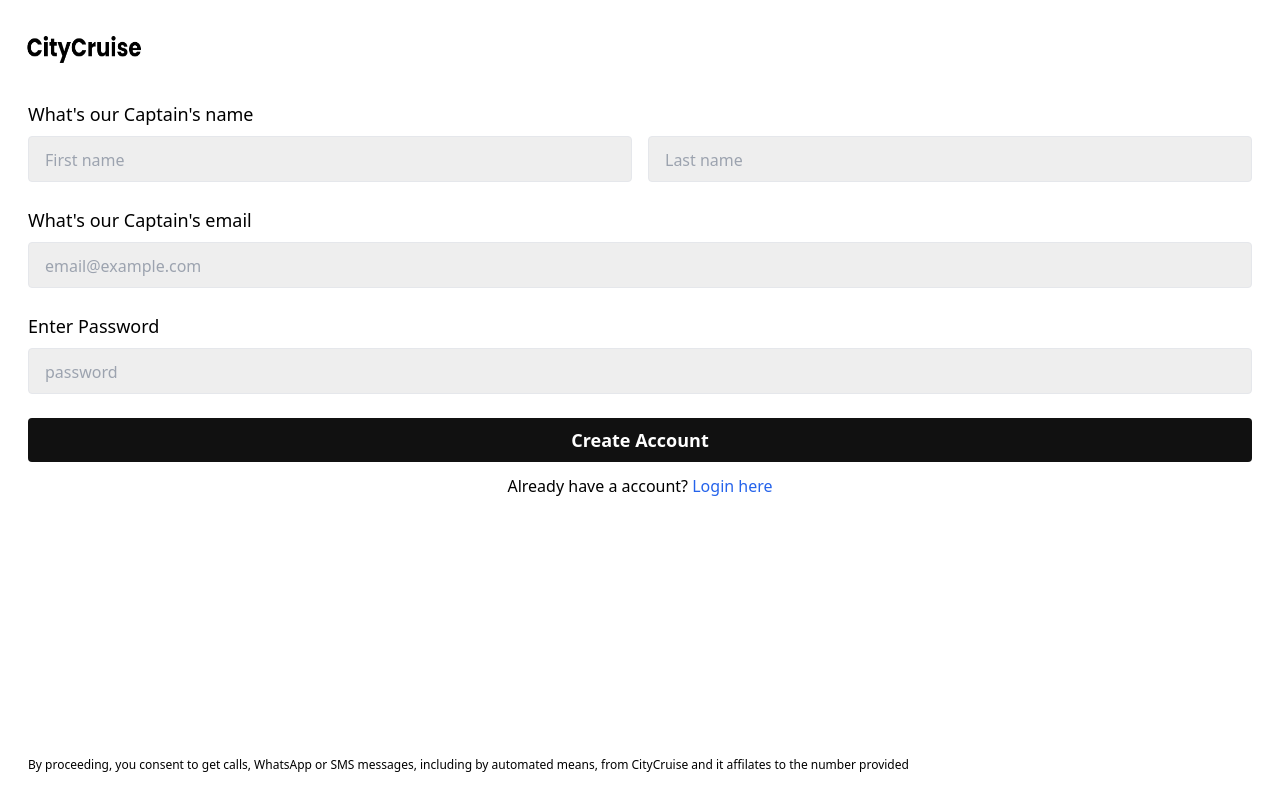
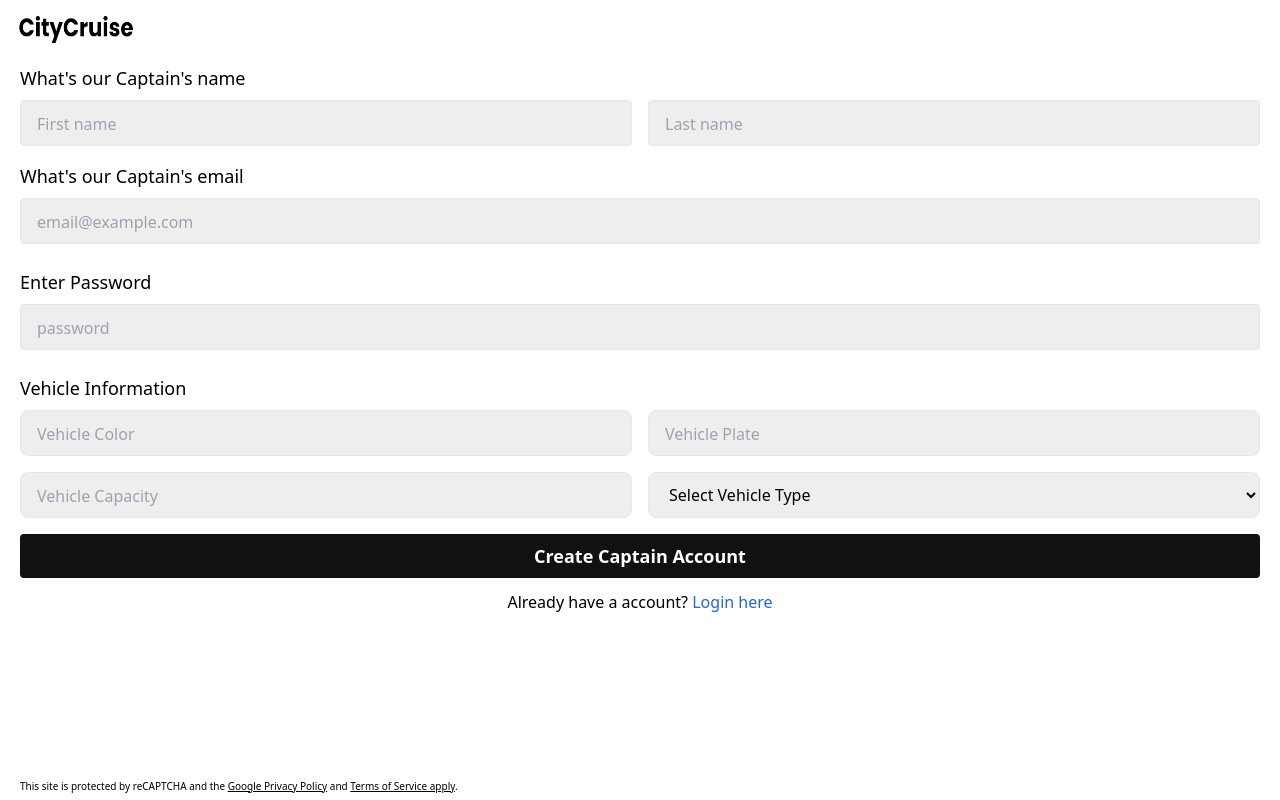
Before and after one commit to HEMANT-YADAV123/CityCruise, a React (Vite) app in the folder Frontend/: page /captain-signup in a window 1280 px wide. Built offline with nearby package versions, Linux system fonts and the light colour scheme.

Commit message:
integrated captains endpoints with backend and also protected them

```diff
--- a/Frontend/src/App.jsx
+++ b/Frontend/src/App.jsx
@@ -9,6 +9,8 @@
 import Home from './pages/Home';
 import UserProtectWrapper from './pages/UserProtectWrapper';
 import UserLogout from './pages/UserLogout';
+import CaptainHome from './pages/CaptainHome';
+import CaptainProtectWrapper from './pages/CaptainProtectWrapper';
 
 const App = () => {
 
@@ -21,15 +23,26 @@
         <Route path='/signup' element= {<UserSignup/>}/>
         <Route path='/captain-login' element= {<Captainlogin/>}/>
         <Route path='/captain-signup' element= {<Captainsignup/>}/>
-        <Route path='/home' element= {
+        <Route path='/home'
+          element= {
             <UserProtectWrapper>
               <Home/>
             </UserProtectWrapper>
-          }/>
-        <Route path='/user/logout' element= {
+          }
+        />
+        <Route path='/user/logout'
+          element= {
             <UserProtectWrapper>
               <UserLogout/>
             </UserProtectWrapper>
+          }
+        />
+
+        <Route path='/captain-home'
+        element= {
+          <CaptainProtectWrapper>
+            <CaptainHome/>
+          </CaptainProtectWrapper>
           }/>
 
       </Routes>
--- /dev/null
+++ b/Frontend/src/context/CapatainContext.jsx
@@ -0,0 +1,31 @@
+import { createContext, useState, useContext } from 'react';
+
+export const CaptainDataContext = createContext();
+
+const CaptainContext = ({ children }) => {
+    const [ captain, setCaptain ] = useState(null);
+    const [ isLoading, setIsLoading ] = useState(false);
+    const [ error, setError ] = useState(null);
+
+    const updateCaptain = (captainData) => {
+        setCaptain(captainData);
+    };
+
+    const value = {
+        captain,
+        setCaptain,
+        isLoading,
+        setIsLoading,
+        error,
+        setError,
+        updateCaptain
+    };
+
+    return (
+        <CaptainDataContext.Provider value={value}>
+            {children}
+        </CaptainDataContext.Provider>
+    );
+};
+
+export default CaptainContext;
--- a/Frontend/src/main.jsx
+++ b/Frontend/src/main.jsx
@@ -4,13 +4,16 @@
 import App from './App.jsx'
 import { BrowserRouter } from 'react-router-dom'
 import UserContext from './context/UserContext.jsx'
+import CaptainContext from './context/CapatainContext.jsx'
 
 createRoot(document.getElementById('root')).render(
   <StrictMode>
-<UserContext>
-    <BrowserRouter>
-      <App />
-    </BrowserRouter>
-</UserContext>
+    <CaptainContext>
+        <UserContext>
+            <BrowserRouter>
+                <App />
+            </BrowserRouter>
+        </UserContext>
+    </CaptainContext>
   </StrictMode>,
 )
--- /dev/null
+++ b/Frontend/src/pages/CaptainHome.jsx
@@ -0,0 +1,11 @@
+import React from 'react'
+
+const CaptainHome = () => {
+  return (
+    <div>
+      Captain Home
+    </div>
+  )
+}
+
+export default CaptainHome
--- /dev/null
+++ b/Frontend/src/pages/CaptainProtectWrapper.jsx
@@ -0,0 +1,53 @@
+import React, { useContext, useEffect, useState } from 'react'
+import { CaptainDataContext } from '../context/CapatainContext'
+import { useNavigate } from 'react-router-dom'
+import axios from 'axios'
+
+const CaptainProtectWrapper = ({children}) => {
+    const token = localStorage.getItem('token');
+    const navigate = useNavigate();
+
+    const { captain,setCaptain } = useContext(CaptainDataContext);
+    const [isLoading,setisLoading] = useState(true);
+
+    useEffect(()=>{  //The useEffect ensures that this token check happens reactively whenever the token state changes.
+          if(!token)
+            {
+              navigate('/captain-login');
+            }
+        },[token])
+        //we dont only need token to verify the captain because when a normal user also login then also token is generated so, we have to validate that token also
+        axios.get(`${import.meta.env.VITE_BASE_URL}/captains/profile`,{
+            headers: {
+                Authorization: `Bearer ${token}`
+            }
+        }).then((response) =>{
+            if(response.status === 200)
+            {
+                const data = response.data
+                setCaptain(data.captain)
+                setisLoading(false);
+            }
+        })
+        .catch(err =>{
+            console.log(err);
+            localStorage.removeItem('token')
+            navigate('/captain-login')
+
+        })
+        if(isLoading)
+        {
+            return(
+                <div>
+                    Loading...
+                </div>
+            )
+        }
+    return (
+        <>
+          {children}
+        </>
+      )
+    }
+
+    export default CaptainProtectWrapper;
--- a/Frontend/src/pages/Captainlogin.jsx
+++ b/Frontend/src/pages/Captainlogin.jsx
@@ -1,18 +1,34 @@
 import React from 'react'
-import { useState } from 'react'
+import { useState,useContext } from 'react'
 import loginlogo from '../assets/CityCruise__3_-removebg-preview.png'
 import { Link } from 'react-router-dom'
+import { useNavigate } from 'react-router-dom'
+import { CaptainDataContext } from '../context/CapatainContext'
+import axios from 'axios'
 
 const Captainlogin = () => {
     const [email,setEmail] = useState('');
     const [password,setPassword] = useState('');
-    const [captainData,setCaptainData] = useState({});
-    const submitHandler = (e)=>{
+
+    const {captain,setCaptain} = useContext(CaptainDataContext);
+    const navigate = useNavigate();
+
+    const submitHandler = async(e)=>{
         e.preventDefault();
-        setCaptainData({
+        const captain = {
             email:email,
             password:password
-        })
+        }
+
+        const response = await axios.post(`${import.meta.env.VITE_BASE_URL}/captains/login`,captain)
+
+        if( response.status === 200)
+        {
+            const data = response.data;
+            setCaptain(data.captain);
+            localStorage.setItem('token', data.token)
+            navigate('/captain-home')
+        }
         setEmail('')
         setPassword('')
     }
--- a/Frontend/src/pages/Captainsignup.jsx
+++ b/Frontend/src/pages/Captainsignup.jsx
@@ -1,38 +1,68 @@
-import React, { useState } from 'react'
+import React, { useState,useContext } from 'react'
 import loginlogo from '../assets/CityCruise__3_-removebg-preview.png'
 import { Link } from 'react-router-dom'
+import {CaptainDataContext} from '../context/CapatainContext'
+import { useNavigate } from 'react-router-dom'
+import axios from 'axios'
 
 const Captainsignup = () => {
-    const [email,setEmail] = useState('');
+        const navigate = useNavigate();
+
+        const [email,setEmail] = useState('');
         const [password,setPassword] = useState('');
         const [firstname,setFirstname] = useState('');
         const [lastname,setLastname] = useState('');
-        const [userData,setUserData] = useState({});
 
-    const submitHandler = (e)=>{
+        const [ vehicleColor, setVehicleColor ] = useState('')
+        const [ vehiclePlate, setVehiclePlate ] = useState('')
+        const [ vehicleCapacity, setVehicleCapacity ] = useState('')
+        const [ vehicleType, setVehicleType ] = useState('')
+
+        const { captain,setCaptain } = useContext(CaptainDataContext);
+
+    const submitHandler = async(e)=>{
         e.preventDefault();
-        setUserData({
+        const CaptainData = {
             fullname: {
                 firstname: firstname,
                 lastname: lastname
             },
             email: email,
             password: password,
-        })
+            vehicle: {
+                color: vehicleColor,
+                plate: vehiclePlate,
+                capacity: vehicleCapacity,
+                vehicleType: vehicleType
+              }
+        }
+        const response = await axios.post(`${import.meta.env.VITE_BASE_URL}/captains/register`,CaptainData)
+        if(response.status === 201)
+        {
+            const data = response.data;
+            setCaptain(data.captain);
+            localStorage.setItem('token',data.token);
+            navigate('/captain-home')
+        }
 
         setEmail('')
         setPassword('')
         setFirstname('')
         setLastname('')
+        setVehicleColor('')
+        setVehiclePlate('')
+        setVehicleCapacity('')
+        setVehicleType('')
     }
   return (
     <div>
-    <div className='p-7 h-screen flex flex-col justify-between'>
+    <div className='py-2 px-5 h-screen flex flex-col justify-between'>
         <div>
-            <img className='w-32 h-10 mb-8 -ml-2'src={loginlogo} alt="img" />
+            <img className='w-32 h-10 mb-4 -ml-2'src={loginlogo} alt="img" />
             <form onSubmit={(e)=>{submitHandler(e)}}>
-                <h3 className='text-lg font-medium mb-2'>What's our Captain's name</h3>
-                <div className='flex gap-4 mb-6'>
+
+                <h3 className='text-lg w-full font-medium mb-2'>What's our Captain's name</h3>
+                <div className='flex gap-4 mb-4'>
                     <input
                     value={firstname}
                     onChange={(e)=>{setFirstname(e.target.value)}}
@@ -50,6 +80,7 @@
                     placeholder='Last name'
                     />
                 </div>
+
                 <h3 className='text-lg font-medium mb-2'>What's our Captain's email</h3>
                 <input
                 value={email}
@@ -69,14 +100,66 @@
                 type="password"
                 placeholder='password'
                 />
-                <button className='bg-[#111] text-[#fff] font-semibold mb-3 rounded px-4 py-2 w-full text-lg placeholder:text-base'>Create Account</button>
+
+                {/* //VEHICLE INFORMATION */}
+                <h3 className='text-lg font-medium mb-2'>Vehicle Information</h3>
+                    <div className='flex gap-4 mb-4'>
+                        <input
+                        required
+                        className='bg-[#eeeeee] w-1/2 rounded-lg px-4 py-2 border text-lg placeholder:text-base'
+                        type="text"
+                        placeholder='Vehicle Color'
+                        value={vehicleColor}
+                        onChange={(e) => {
+                            setVehicleColor(e.target.value)
+                        }}
+                        />
+                        <input
+                        required
+                        className='bg-[#eeeeee] w-1/2 rounded-lg px-4 py-2 border text-lg placeholder:text-base'
+                        type="text"
+                        placeholder='Vehicle Plate'
+                        value={vehiclePlate}
+                        onChange={(e) => {
+                            setVehiclePlate(e.target.value)
+                        }}
+                        />
+                    </div>
+                    <div className='flex gap-4 mb-4'>
+                        <input
+                        required
+                        className='bg-[#eeeeee] w-1/2 rounded-lg px-4 py-2 border text-lg placeholder:text-base'
+                        type="number"
+                        placeholder='Vehicle Capacity'
+                        value={vehicleCapacity}
+                        onChange={(e) => {
+                            setVehicleCapacity(e.target.value)
+                        }}
+                        />
+                        <select
+                            required
+                            className='bg-[#eeeeee] w-1/2 rounded-lg px-4 py-2 border text-base placeholder:text-base'
+                            value={vehicleType}
+                            onChange={(e) => {
+                                setVehicleType(e.target.value)
+                            }}
+                            >
+                            <option value="" disabled>Select Vehicle Type</option>
+                            <option value="car">Car</option>
+                            <option value="auto">Auto</option>
+                            <option value="moto">Moto</option>
+                        </select>
+                    </div>
+
+                <button className='bg-[#111] text-[#fff] font-semibold mb-3 rounded px-4 py-2 w-full text-lg placeholder:text-base'>Create Captain Account</button>
             </form>
 
             <p className='text-center'>Already have a account? <Link to='/captain-login' className='text-blue-600'> Login here </Link></p>
         </div>
 
         <div>
-            <p className='text-xs leading-tight'>By proceeding, you consent to get calls, WhatsApp or SMS messages, including by automated means, from CityCruise and it affilates to the number provided</p>
+        <p className='text-[10px] mt-6 leading-tight'>This site is protected by reCAPTCHA and the <span className='underline'>Google Privacy
+        Policy</span> and <span className='underline'>Terms of Service apply</span>.</p>
         </div>
     </div>
     </div>
--- a/Frontend/src/pages/UserProtectWrapper.jsx
+++ b/Frontend/src/pages/UserProtectWrapper.jsx
@@ -16,7 +16,7 @@
   //   navigate('login');
   // }
 
-    useEffect(()=>{
+    useEffect(()=>{  //The useEffect ensures that this token check happens reactively whenever the token state changes.
       if(!token)
         {
           navigate('/login');
```
Lines whose indentation alone changed are shown as unchanged.
